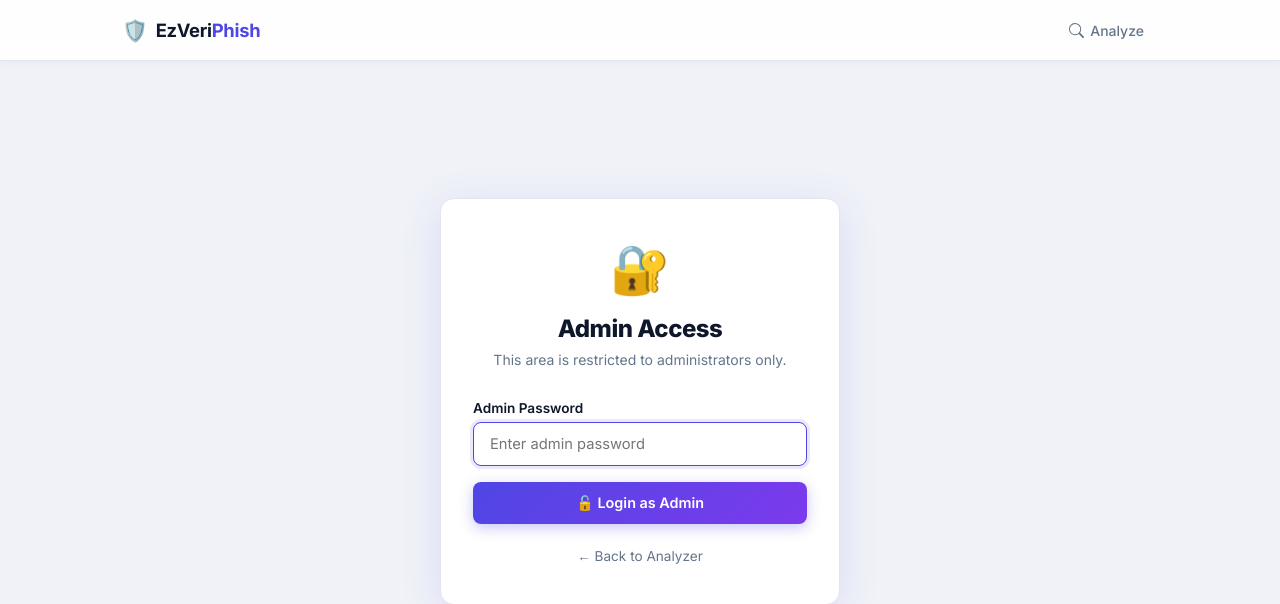
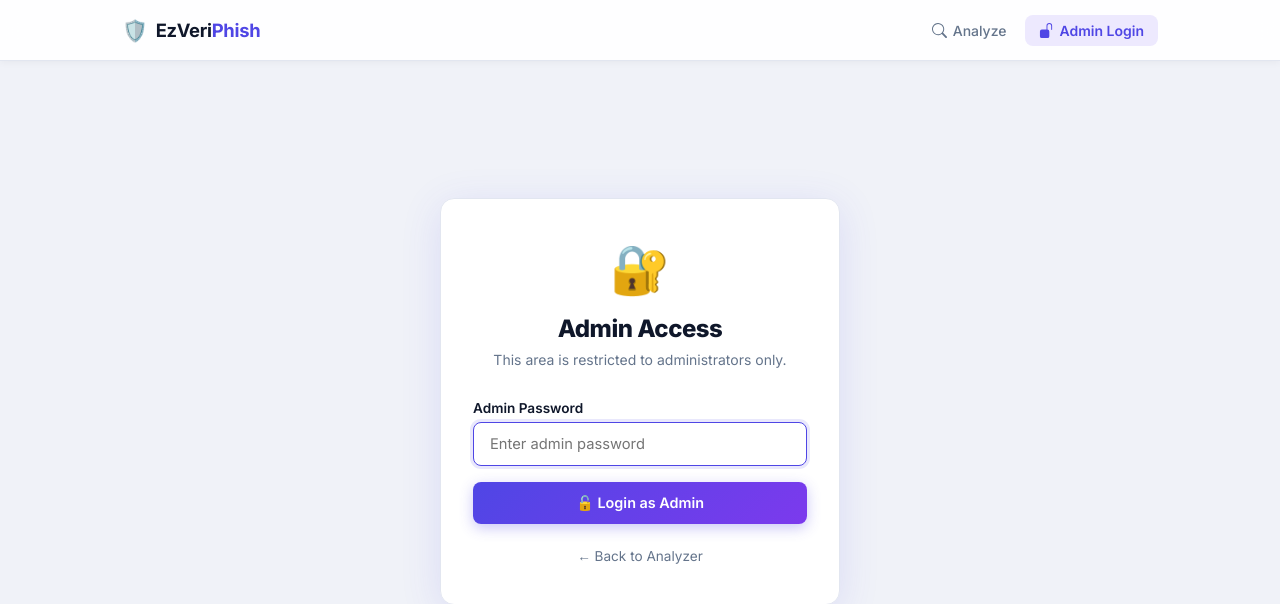
Before and after one commit to mfarhan023/FYP_system, a Flask app: page /ezveri-ctrl-2024 in a window 1280 px wide. Shown: the top 604 px of the page. Run offline with Flask 3, Linux system fonts and the light colour scheme.

Commit message:
Add Admin Login link to navbar

```diff
--- a/templates/base.html
+++ b/templates/base.html
@@ -56,6 +56,15 @@
                         </svg>
                         Logout
                     </a></li>
+                {% else %}
+                <li><a href="{{ url_for('admin_login') }}"
+                        class="nav-link {% if request.endpoint == 'admin_login' %}active{% endif %}">
+                        <svg xmlns="http://www.w3.org/2000/svg" width="15" height="15" fill="currentColor"
+                            viewBox="0 0 16 16">
+                            <path d="M11 1a2 2 0 0 0-2 2v4a2 2 0 0 1 2 2v5a2 2 0 0 1-2 2H3a2 2 0 0 1-2-2V9a2 2 0 0 1 2-2h5V3a3 3 0 0 1 6 0v4a.5.5 0 0 1-1 0V3a2 2 0 0 0-2-2z"/>
+                        </svg>
+                        Admin Login
+                    </a></li>
                 {% endif %}
             </ul>
         </div>
```
